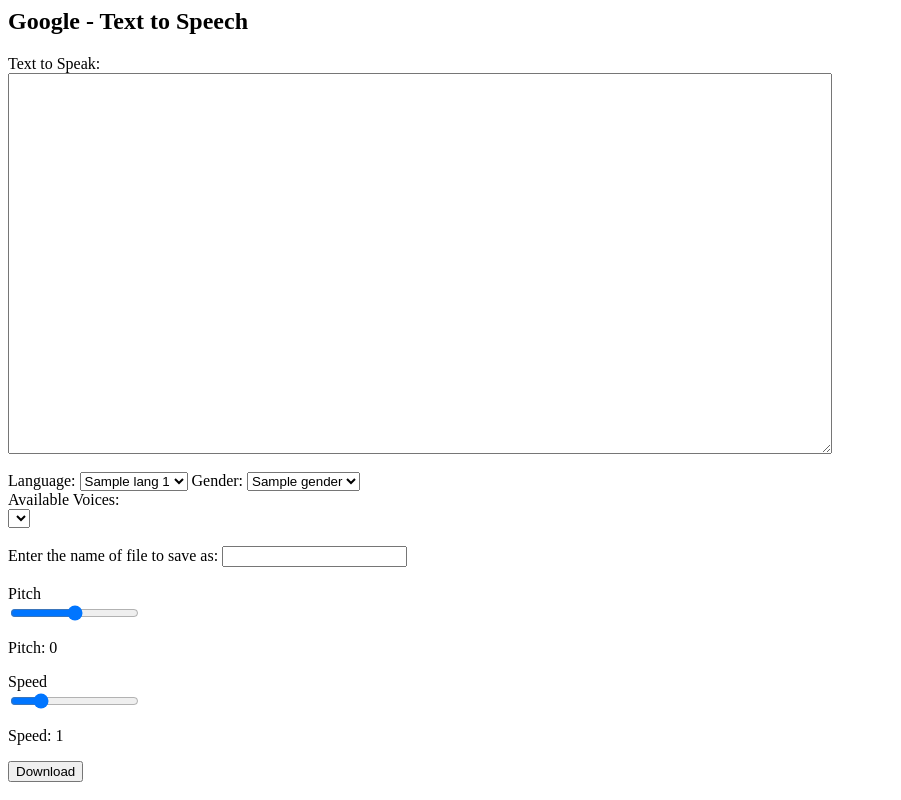
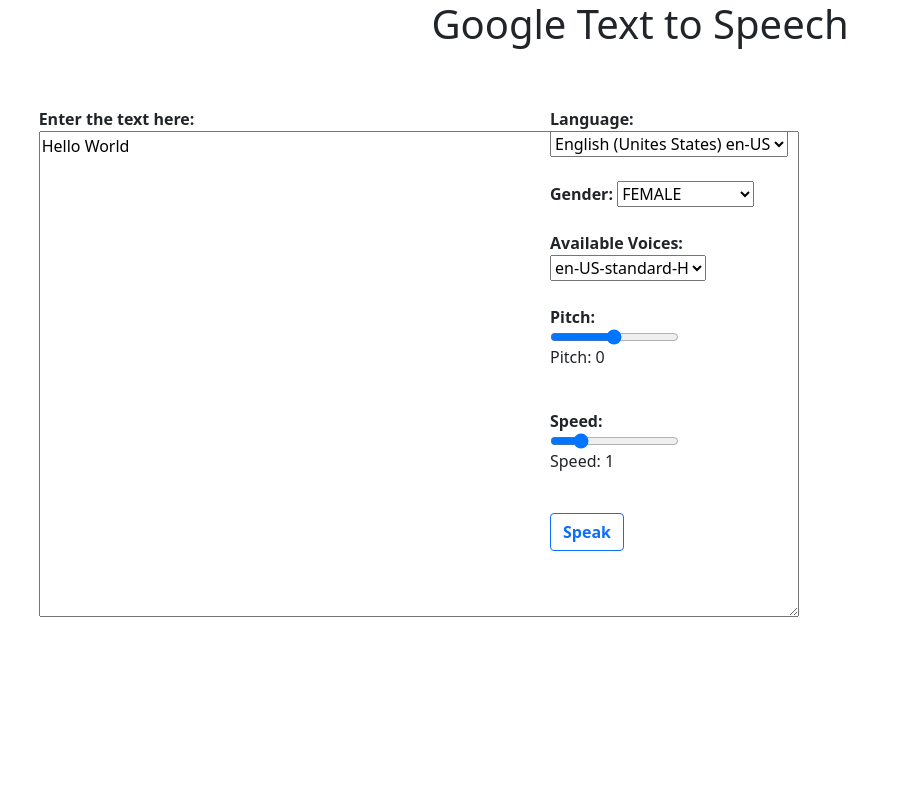
Before and after one commit to Nainiket/google_text_to_speech, a Flask app: template templates/index.html in a window 1280 px wide. Shown: the whole page, without its empty margins (0-901 px from the left). Run offline with Flask 2, Linux system fonts and the light colour scheme; the template is opened without the code that fills it: most values are stand-ins (such as "Sample title", 1, 10 or a date in 2020); lists and menus that the app fills with data are empty.

Commit message:
Changes and CSS

```diff
--- a/server.py
+++ b/server.py
@@ -1,6 +1,5 @@
-
-from main import download
-from flask import Flask, render_template, request, redirect, jsonify
+from main import speak
+from flask import Flask, render_template, request, redirect, jsonify, Response
 # from form import RegistrationForm
 import os
 from datetime import datetime
@@ -12,15 +11,41 @@ from api import list_voices_by_language_code_and_gender, list_voices, all_langua
 
 app = Flask(__name__)
 
-@app.route('/')
+@app.route('/', methods = ['GET','POST'])
 def home():
-    genders = ['NEUTRAL','FEMALE','MALE']
-    Languages=[]
-    for language_code in all_languages():
-        a = [language_code,Language_name(language_code)]
-        Languages.append(a)
-    return render_template('index.html', languages=Languages, genders = genders)
+    if request.method == 'GET':
+        print(request.method)
+        genders = ['NEUTRAL','MALE']
+        Languages=[]
+        for language_code in all_languages():
+            a = [language_code,Language_name(language_code)]
+            Languages.append(a)
+        return render_template('index.html', languages=Languages, genders = genders)
 
+    elif request.method == 'POST':
+        print(request.method)
+        input_text = request.form['input_text']
+        language = request.form['language']
+        input_pitch = request.form['pitch_value']
+        input_speed = request.form['speed_value']
+        voice_name = request.form['available_voices']
+        input_param = input_text, language, input_pitch, input_speed, voice_name
+        speak(input_text, language, input_pitch, input_speed, voice_name)
+        print('rendering audio.html')
+        return jsonify({'data': render_template('audio.html', input_param= input_param)})
+
+    else:
+        return "Invalid Request"
+
+@app.route('/mp3')
+def streammp3():
+    def generate():
+        with open("temp.mp3", "rb") as fmp3:
+            data = fmp3.read(1024)
+            while data:
+                yield data
+                data = fmp3.read(1024)
+    return Response(generate(), mimetype="audio/mp3")
 
 
 @app.route('/getdata', methods = ['POST'])
@@ -34,21 +59,5 @@ def getdata():
         return jsonify({'data': render_template('getdata.html', all_available_voice_names=all_available_voice_names)})
 
 
-@app.route('/download', methods = ['POST'])
-def download_file():
-    if request.method == 'POST':
-        file_name = request.form['file_name']
-        input_text = request.form['input_text']
-        language = request.form['language']
-        input_pitch = request.form['pitch_value']
-        input_speed = request.form['speed_value']
-        voice_name = request.form['available_voices']
-        # print(file_name, input_text, language, input_pitch, input_speed, voice_name)
-        download(file_name, input_text, language, input_pitch, input_speed, voice_name)
-        return "File Downloaded with name: " + file_name
-    else:
-        return "Invalid Request"
-
-
 if __name__ == '__main__':
-    app.run(debug = False)
+    app.run(debug = True)
--- a/templates/base.html
+++ b/templates/base.html
@@ -2,8 +2,10 @@
 <head>
     <meta charset="UTF-8">
     <meta name="viewport" content="width=device-width, initial-scale=1.0">
-    <title>Text to Speech</title>
+    <title></title>
     <script src="https://ajax.googleapis.com/ajax/libs/jquery/3.5.1/jquery.min.js"></script>
+    <link href="https://cdn.jsdelivr.net/npm/bootstrap@5.0.0-beta1/dist/css/bootstrap.min.css" rel="stylesheet" integrity="sha384-giJF6kkoqNQ00vy+HMDP7azOuL0xtbfIcaT9wjKHr8RbDVddVHyTfAAsrekwKmP1" crossorigin="anonymous">
+    <script src="https://cdn.jsdelivr.net/npm/bootstrap@5.0.0-beta1/dist/js/bootstrap.bundle.min.js" integrity="sha384-ygbV9kiqUc6oa4msXn9868pTtWMgiQaeYH7/t7LECLbyPA2x65Kgf80OJFdroafW" crossorigin="anonymous"></script>
 </head>
 <body>
 
--- a/templates/index.html
+++ b/templates/index.html
@@ -3,41 +3,56 @@
 {% block content %}
 
 <div class="formwrapper">
-  <h2 class="title"> Google - Text to Speech</h2>
-  <form method="POST" action="/download">
-      <div class="form-field">
-      <form action="/download" method="POST">
+  <h1 style="text-align: center;" class="container" >Google Text to Speech</h1>
+  <form method="POST" id="form" action="/">
+    <div style="padding: 3% 3% 3% 3%;" class="row">
 
       <!-- input text  -->
-        <div>
-          <label for="input_text">Text to Speak:</label><br>
-          <textarea id="input_text" rows="25" cols="100" name="input_text" required></textarea><br>
+      <div class="col-sm-5" style="text-align: left; padding: 1% 1% 1% 1%">
+        <label for="input_text"> <b> Enter the text here: </b></label>
+        <textarea id="input_text" rows="20" cols="80" name="input_text" required>Hello World</textarea><br>
       </div><br>
 
+      <!-- float right  -->
+      <div class="col-sm-3" style="text-align: center; padding: 1% 1% 1% 1%">
+
         <!-- language  -->
-        <div>
-          <label for="language">Language:</label>
+        <div style="text-align: left;">
+        <label for="language"><b>Language:</b></label>
         <select id="language" name="language" >
+          <option value="en-US" selected="selected"> English (Unites States) en-US</option>
           {% for lang in languages %}
             <option value="{{ lang[0] }}">{{ lang[1] }} {{ lang[0] }}</option>
           {% endfor %}
         </select>
+        </div>
+
+        <br>
 
         <!-- gender  -->
-          <label for="gender">Gender:</label>
+        <div style="text-align: left;">
+        <label for="gender"><b>Gender:</b></label>
         <select name="gender" id="gender">
+          <option value="FEMALE" selected="selected"> FEMALE </option>
           {% for gender in genders %}
             <option value="{{ gender }}">{{ gender }}</option>
           {% endfor %}
         </select>
+        </div>
+
+        <br>
 
         <!-- Available Voices  -->
-          <div>
-            <label for="available_voices">Available Voices:</label>
+        <div style="text-align: left;">
+          <label for="available_voices"><b>Available Voices:</b></label>
           <div required id="available_voices">
-              <select required></select>
+            <select required name="available_voices">
+              <option value="en-US-Standard-H">en-US-standard-H</option>
+            </select>
           </div>
-          </div>
+
+          <!-- Script for getting all available_voices  -->
+
           <script>
             $('#language, #gender').change(function(){
               var selected_lang = $('#language').val();
@@ -55,19 +70,14 @@
               });
             });
           </script>
+        </div>
+
+        <br>
 
 
-        </div><br>
-
-        <!-- file name  -->
-        <div>
-          <label for="file_name">Enter the name of file to save as:</label>
-          <input type="text" name="file_name" id="file_name" required>
-        </div><br>
-
         <!-- Pitch  -->
-        <div>
-          <label for="pitch">Pitch</label>
+        <div style="text-align: left;">
+          <label for="pitch"><b>Pitch:</b></label>
           <div>
             <input name="pitch_value" id="pitch" step="1" type="range" min="-20" max="20" value="0">
             <p>Pitch: <span id="pitch_value" ></span></p>
@@ -83,9 +93,11 @@
           </script>
         </div>
 
+        <br>
+
         <!-- Speed  -->
-        <div>
-          <label for="speed">Speed</label>
+        <div style="text-align: left;">
+          <label for="speed"><b>Speed:</b></label>
           <div>
             <input name="speed_value" id="speed" type="range" step="0.01" min="0.25" max="4.00" value="1">
             <p>Speed: <span id="speed_value" ></span></p>
@@ -94,23 +106,65 @@
           var speed_slider = document.getElementById("speed");
           var speed_output = document.getElementById("speed_value");
           speed_output.innerHTML = speed_slider.value;
-
           speed_slider.oninput = function() {
             speed_output.innerHTML = this.value;
           }
           </script>
         </div>
 
-        <!-- Submit  -->
-        <div>
-          <input type="submit" value="Download"></input>
+        <br>
+
+        <!-- submit  -->
+        <div style="text-align: left;">
+          <button class="btn btn-outline-primary" id="submit" value="Speak"><b>Speak</b></button>
         </div>
 
-      </form>
+        <br>
+
       </div>
-      <div>
+
+      <!-- Play element  -->
+      <div class="col-sm-4" style="text-align: center; padding: 1% 1% 1% 1%">
+
+
+        <div class="spinner-border" style="display: none; " id="loading" role="status">
+          <span class="visually-hidden">Loading...</span>
+        </div>
+
+        <br>
+
+        <div id="audioWrapper" ></div>
+
+        <script>
+          $('#form').submit(function(e){
+            e.preventDefault();
+            var msg = new SpeechSynthesisUtterance();
+            var form = $(this);
+            var url = form.attr('action');
+            var type = form.attr('method');
+          $.ajax({
+                  url: url,
+                  type: type,
+                  data: $("#form").serialize(),
+                  beforeSend: function(){
+                    $('#loading').show();
+                  },
+                  complete: function(){
+                    $('#loading').hide();
+                  },
+              }).done(function(resp) {
+                $('#audioWrapper').prepend(resp.data);
+              }).fail(function() {
+                alert('Failed');
+              });
+            });
+        </script>
+
+      </div>
+
     </div>
   </form>
+
 </div>
 
 
```
Also changed, not shown: main.py (+6 -10 lines), templates/audio.html (added, +9 -0 lines), templates/getdata.html (line endings or trailing spaces), templates/test.html (added), 1 other file. Lines whose indentation alone changed are shown as unchanged.
